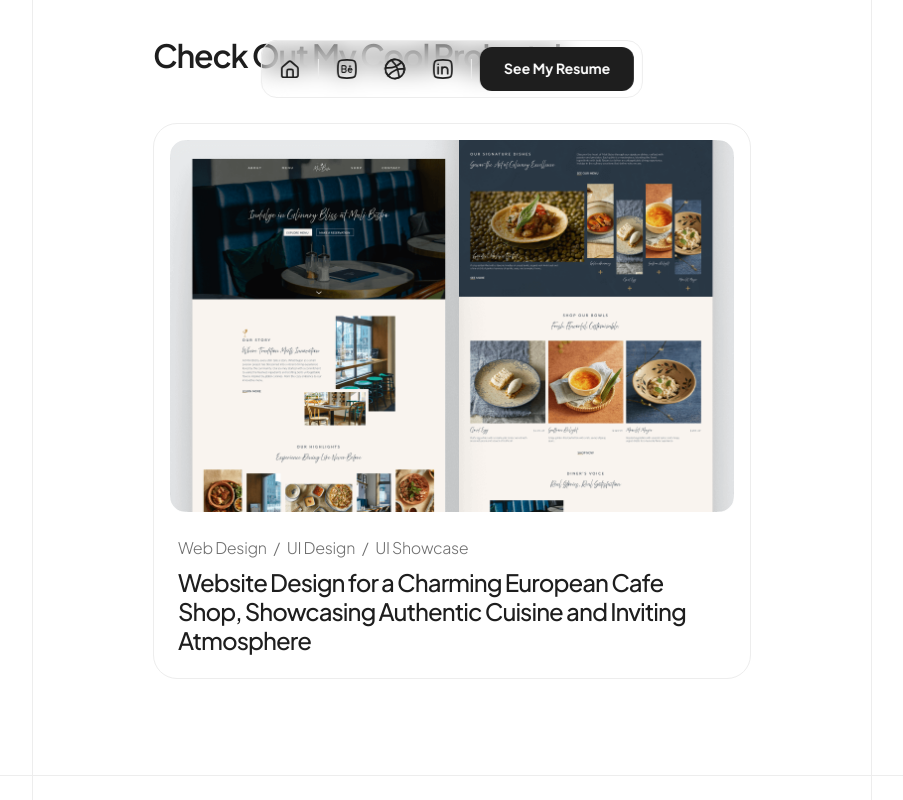
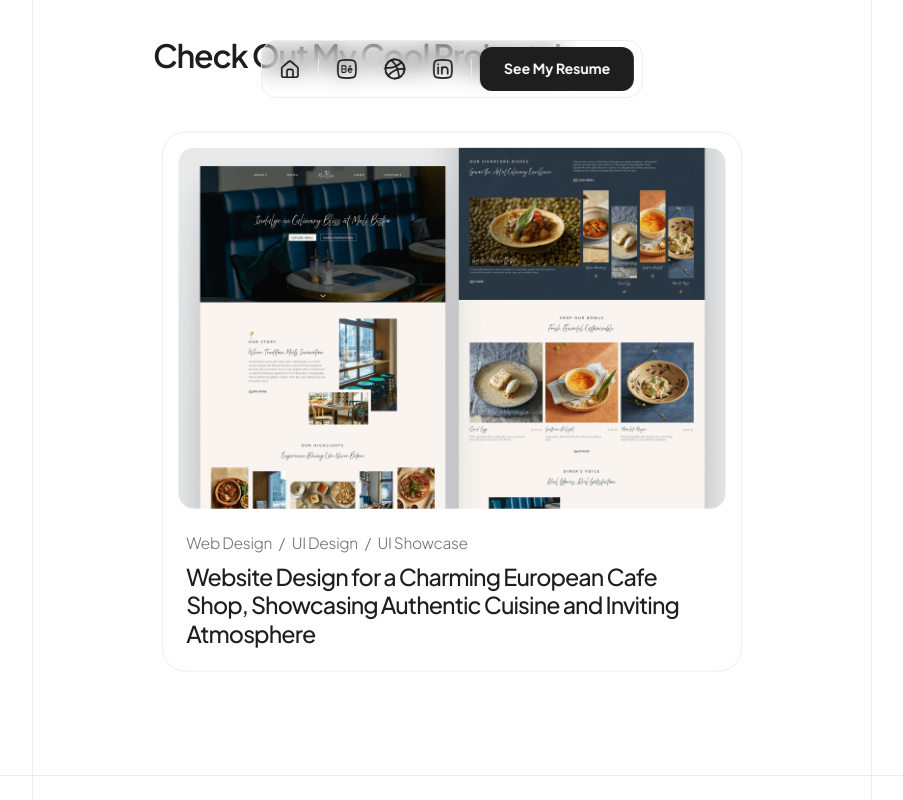
Before and after one commit to pamodaravihansa/portfolio, a React (Vite) app: page / in a window 1280 px wide. In both pictures the pointer is over the link 640 px from the left and 1072 px from the top of the page. Shown: the part 672-1472 px from the top of the page, without its empty margins (188-1091 px from the left). Built offline with nearby package versions, Linux system fonts and the light colour scheme.

Commit message:
hover animation to project card

```diff
--- a/src/styles/pages/_home.scss
+++ b/src/styles/pages/_home.scss
@@ -108,6 +108,11 @@ body {
             border-width: 1px;
             border-color: $line-color;
             max-width: 37.5rem;
+            transition: transform 0.4s ease;
+
+            &:hover {
+                transform: scale(0.97);
+            }
 
             img {
                 padding: 1rem 1rem 0rem 1rem;
@@ -127,7 +132,6 @@ body {
                     color: $tertiary-text-color;
                 }
             }
-
         }
 
     }
@@ -323,7 +327,7 @@ body {
             width: 100%;
         }
 
-    }
+
 
         .bottom_section {
             display: flex;
@@ -348,5 +352,7 @@ body {
             }
         }
 
+    }
+
 
 }
```
Lines whose indentation alone changed are shown as unchanged.
